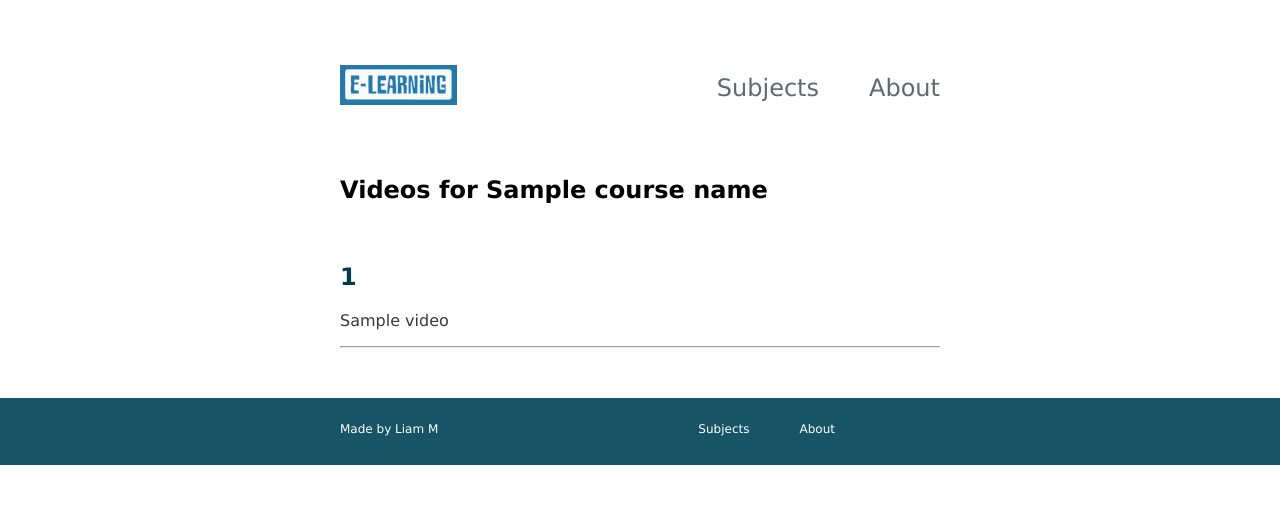
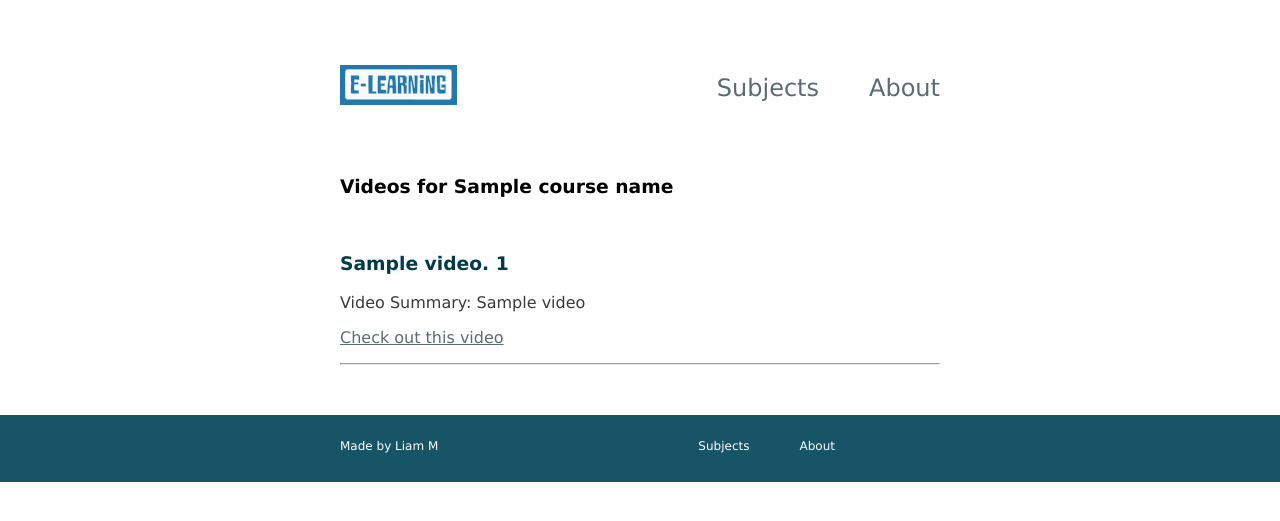
Before and after one commit to twoutrigger/e-learning-app, a Flask app: template templates/course.html in a window 1280 px wide. Shown: the top 521 px of the page. Run offline with Flask 3, Linux system fonts and the light colour scheme; the template is opened without the code that fills it: most values are stand-ins (such as "Sample title", 1, 10 or a date in 2020).

Commit message:
Refine course page

```diff
--- a/templates/course.html
+++ b/templates/course.html
@@ -4,7 +4,7 @@
 
 <div>
     <section>
-        <h1 class="text__header">Videos for {{ course_name }}</h1>
+        <h3 class="text__header">Videos for {{ course_name }}</h3>
         <br>
     </section>
 </div>
@@ -12,10 +12,10 @@
     {% for video in entries_videos %}
 
     <section>
-        <h2 class="text__link"> <a href="{{ url_for('video', course_name=video[2], video_num=video[3]) }}">{{ video[0] }}</a> </h2>
-        <!-- add photo in asset -->
-        <p class="text__paragraph">{{ video[1] }}</p>
-        <hr class="solid">
+        <h3 class="text__link"> <a href="{{ url_for('video', course_name=video[2], video_num=video[3]) }}">{{ video[3] }}. {{ video[0] }}</a> </h3>
+        <p class="text__paragraph">Video Summary: {{ video[1] }}</p>
+        <p class="text__mini__link"> <a href="{{ url_for('video', course_name=video[2], video_num=video[3]) }}">Check out this video</a> </p>
+        <hr class="thematic__break">
     </section>
 
     {% endfor %}
```
